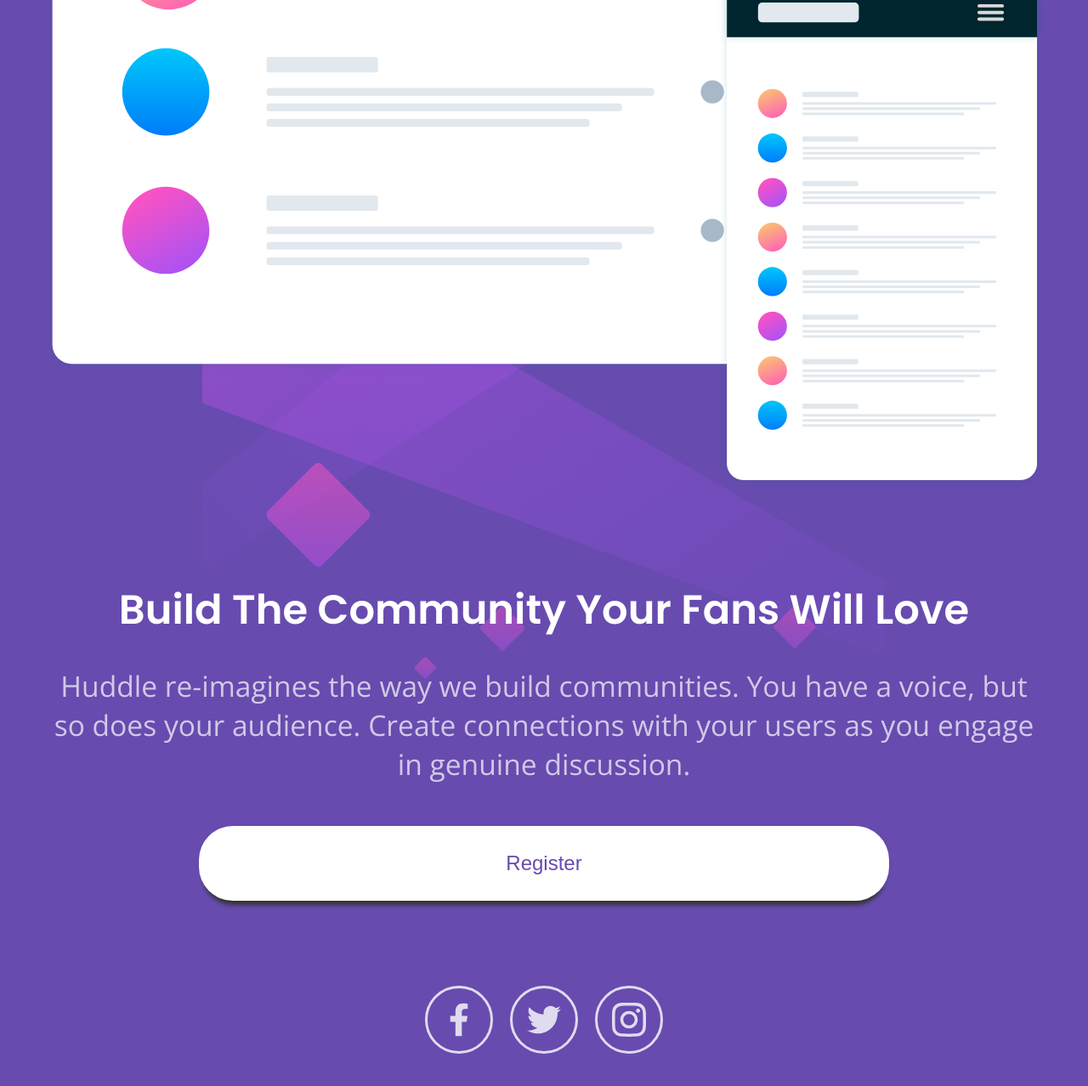
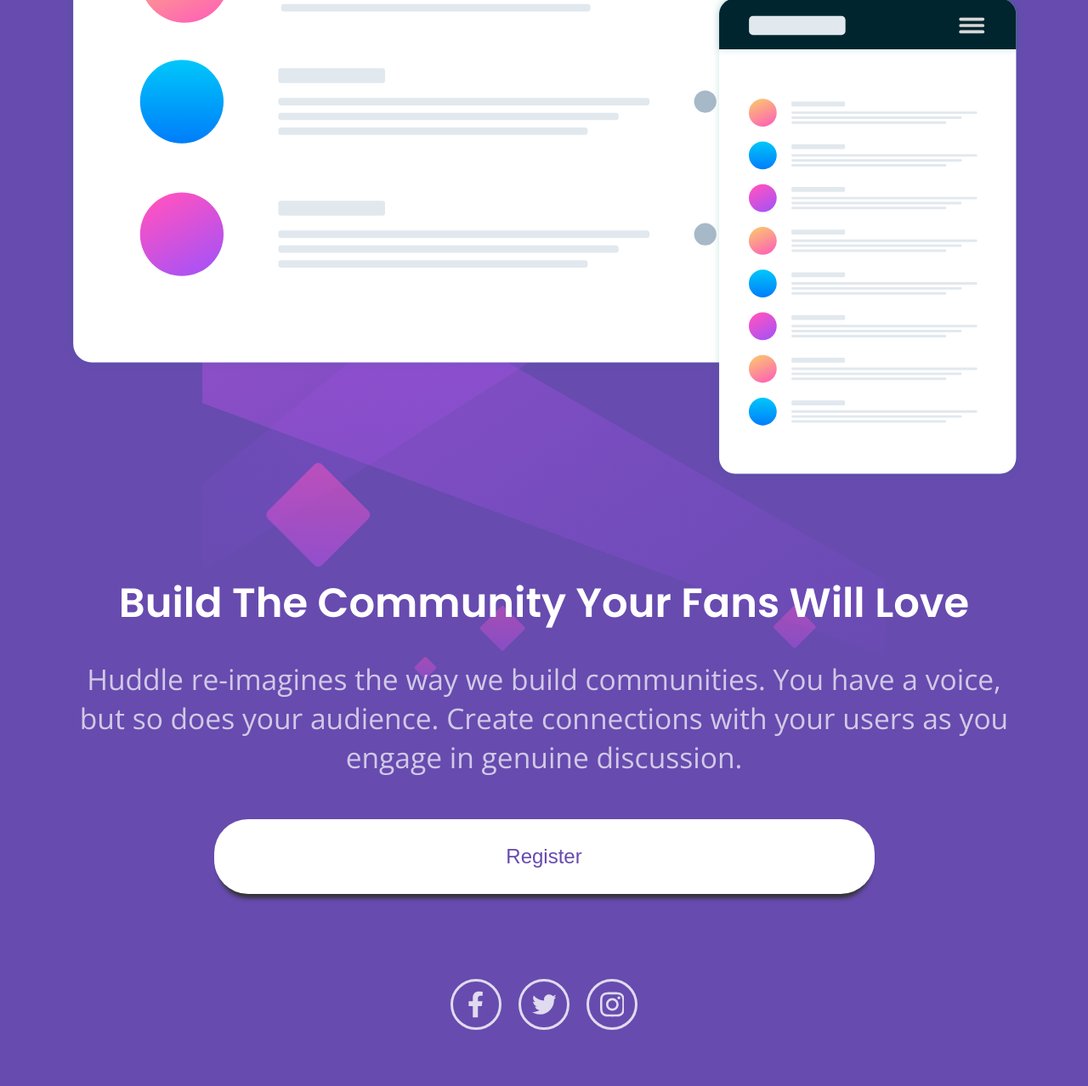
Before and after one commit to kujerocoding/huddle-landing-page-with-a-single-introductory-section, a plain HTML site: page index.html in a window 1280 px wide. Shown: the whole page at 85% size. Drawn offline with nearby package versions, Linux system fonts and the light colour scheme.

Commit message:
Edit fb, twitter and instagram width

```diff
--- a/style.css
+++ b/style.css
@@ -29,7 +29,7 @@
 }
 
 .main__container {
-    padding: 50px;
+    padding: 75px;
 }
 
 .hero__container img {
@@ -72,8 +72,8 @@
 .icons {
     border: 3px solid white;
     border-radius: 50%;
-    width: 80px;
-    height: 80px;
+    width: 60px;
+    height: 60px;
     display: flex;
     justify-content: center;
     fill: white;
@@ -81,9 +81,9 @@
 }
 
 .icon--fb {
-    width: 1.5em;
+    width: 1.2em;
 }
 
 .icon--twitter, .icon--instagram {
-    width: 2.5em;
+    width: 1.8em;
 }
```
